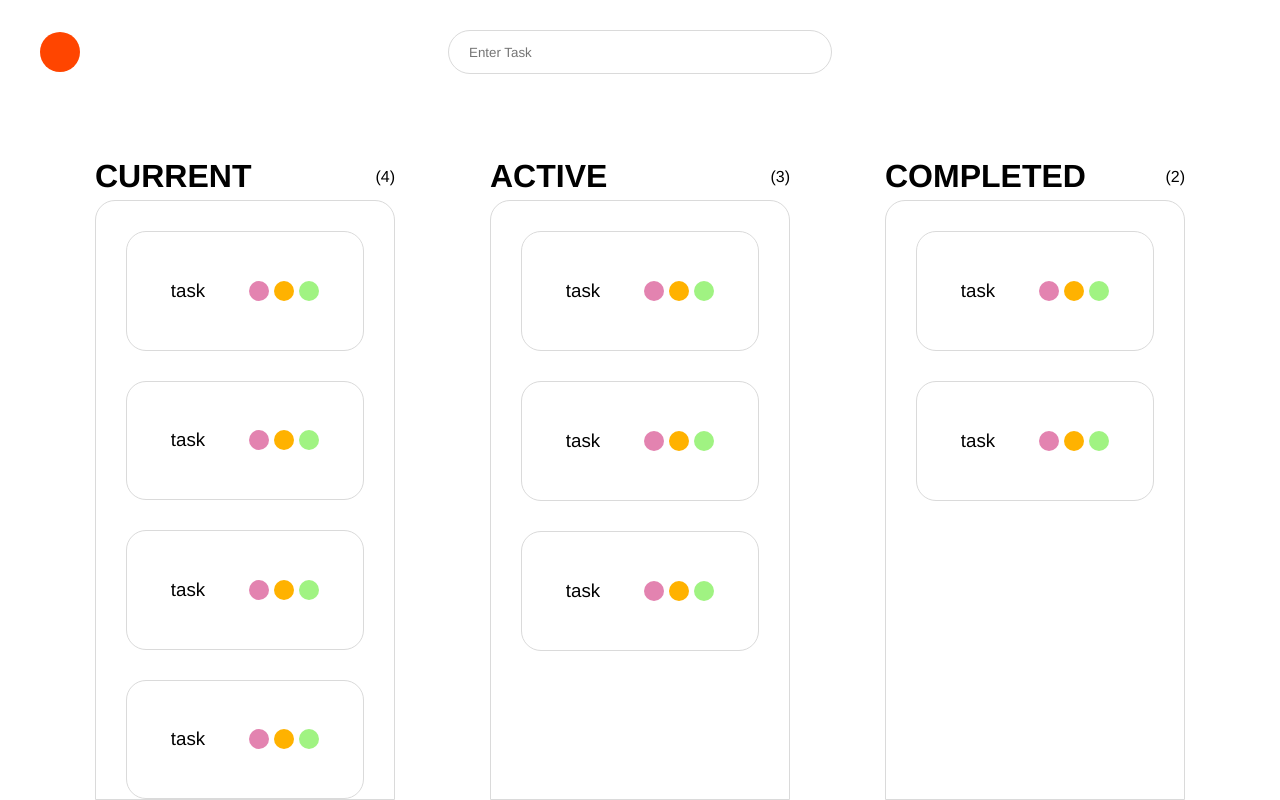
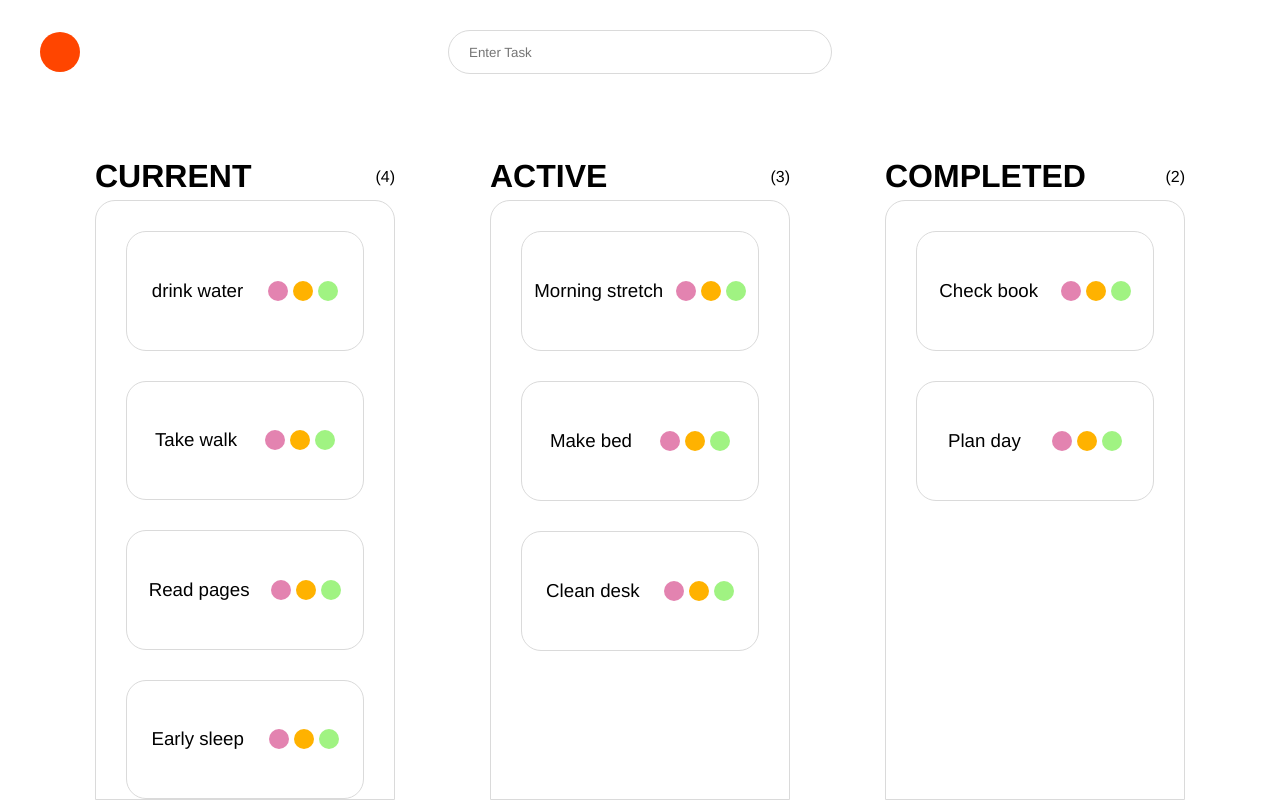
Before and after one commit to SanjeevMidda/Trello, a React (Create React App) app: page / in a window 1280 px wide. Built offline with nearby package versions, Linux system fonts and the light colour scheme.

Commit message:
added dynamic task data into UI

```diff
--- a/src/components/Task.jsx
+++ b/src/components/Task.jsx
@@ -3,7 +3,7 @@ import React from "react";
 const Task = ({ taskName, moveToActive, moveToCompleted, deleteTask }) => {
   return (
     <div className="taskWrapper">
-      <h3>task</h3>
+      <h3>{taskName}</h3>
       <div className="actions">
         <button id="moveToActive"></button>
         <button id="moveToCompleted"></button>
```
